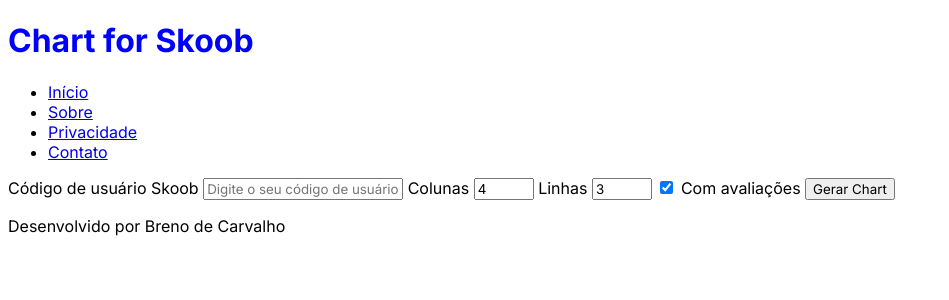
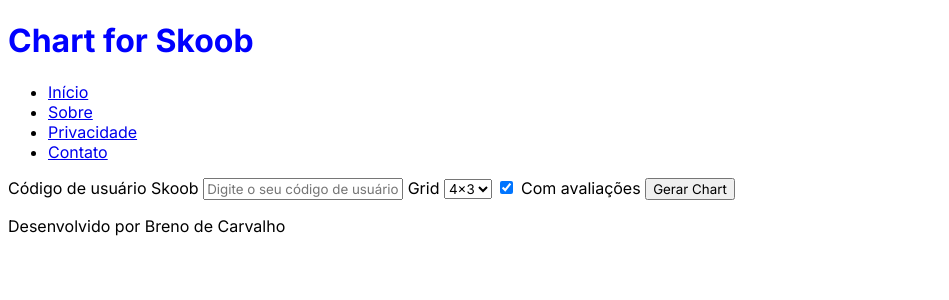
Before and after one commit to brenobcc/chart-for-skoob, a Flask app: page / in a window 1280 px wide. Shown: the top 300 px of the page, without its empty margins (0-949 px from the left). Run offline with Flask 3, Linux system fonts and the light colour scheme.

Commit message:
add: grid option box

```diff
--- a/helpers/core_functions.py
+++ b/helpers/core_functions.py
@@ -152,7 +152,7 @@ def createByteImageArray(user_id, book_quantity, read_years, paste_star):
         total_read_books_by_year = response_json["paging"]["total"]
 
         # Algoritmo para varrer JSON
-        for i in range(total_read_books_by_year - 1, -1, -1):
+        for i in range(total_read_books_by_year - 1, - 1, -1):
             book_count += 1
 
             target_element = response_json["response"][i]
--- a/templates/homepage.html
+++ b/templates/homepage.html
@@ -24,11 +24,14 @@
         <label for="user_id">Código de usuário Skoob</label>
         <input type="text" name="user_id" placeholder="Digite o seu código de usuário" required>
 
-        <label for="column">Colunas</label>
-        <input type="number" name="column" placeholder="Colunas" min="1" max="7" value="4">
-
-        <label for="line">Linhas</label>
-        <input type="number" name="line" placeholder="Linhas" min="1" max="7" value="3">
+        <label for="grid_size">Grid</label>
+        <select name="grid_size" id="grid_size">
+            <option value="3,2">3x2</option>
+            <option value="4,3" selected>4x3</option>
+            <option value="5,4">5x4</option>
+            <option value="7,5">7x5</option>
+            <option value="8,6">8x6</option>
+        </select>
 
         <label>
             <input type="checkbox" name="paste_star" value="True" checked>
--- a/views.py
+++ b/views.py
@@ -10,8 +10,11 @@ import datetime
 def homepage():
     if request.method == "POST":
         user_id = request.form["user_id"]
-        column = int(request.form["column"])
-        line = int(request.form["line"])
+
+        grid_size = request.form["grid_size"]
+
+        column, line = map(int, grid_size.split(','))
+
         paste_star = "paste_star" in request.form
 
         chart_img_grid = startProcess(user_id, column, line, paste_star)
```
